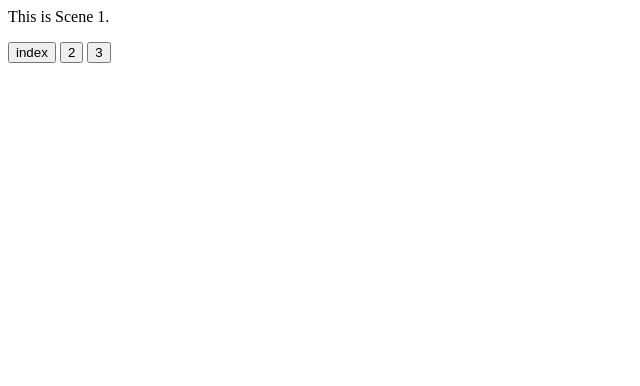
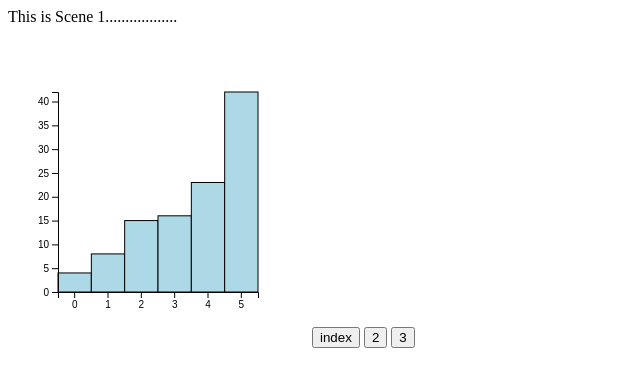
Before and after one commit to guhaindranil83/guhaindranil83.github.io, a plain HTML site: page scene-1.html in a window 1280 px wide. Shown: the whole page, without its empty margins (0-640 px from the left). Drawn offline with nearby package versions, Linux system fonts and the light colour scheme.

Commit message:
2nd commit

```diff
--- a/scene-1.html
+++ b/scene-1.html
@@ -1,11 +1,46 @@
 <html>
+<script src='https://d3js.org/d3.v5.min.js'></script>
+<style> rect {fill: lightblue; stroke: black; }</style>
 <body>
     <p>
-        This is Scene 1.
+        This is Scene 1..................
+
     </p>
+<svg width=300 height=300>
+</svg>
+<script>
+var data = [4,8,15,16,23,42];
+
+var x = d3.scaleBand().domain([0,1,2,3,4,5]).range([0,200]);
+var y = d3.scaleLinear().domain([0,42]).range([200,0]);
+//var h = d3.scaleLinear().domain([0,42]).range([0,200]);
+
+d3.select('svg')
+.append("g")
+ .attr("transform","translate(50,50)")
+  .selectAll('rect')
+  .data(data)
+  .enter()
+  .append('rect')
+    .attr('x',function(d,i) {return x(i);})
+    .attr('y',function(d,i) {return y(d);})
+    .attr('width',x.bandwidth())
+    .attr('height',function(d,i) {return 200 - y(d);})
+
+d3.select('svg')
+.append("g")
+ .attr("transform","translate(50,50)").call(d3.axisLeft(y));
+
+d3.select('svg')
+.append("g")
+ .attr("transform","translate(50,250)").call(d3.axisBottom(x));
+
+</script>
+
 <button onclick="document.location='index.html'">index</button>
 <button onclick="document.location='scene-2.html'">2</button>
 <button onclick="document.location='scene-3.html'">3</button>
+
+
 </body>
-
 </html>
```
Lines whose indentation alone changed are shown as unchanged.
